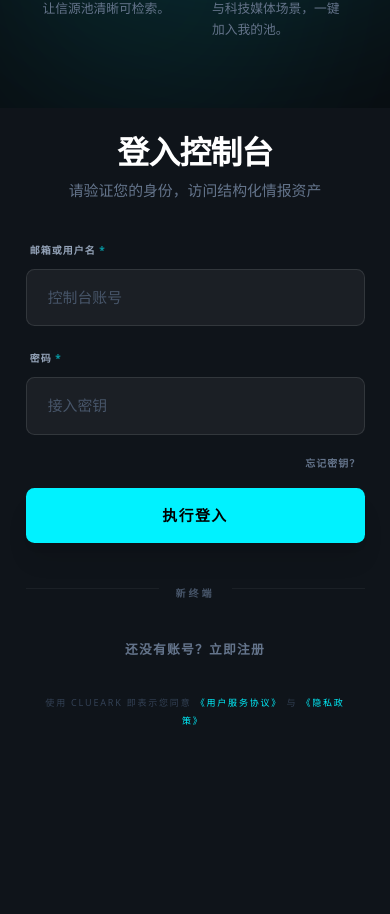
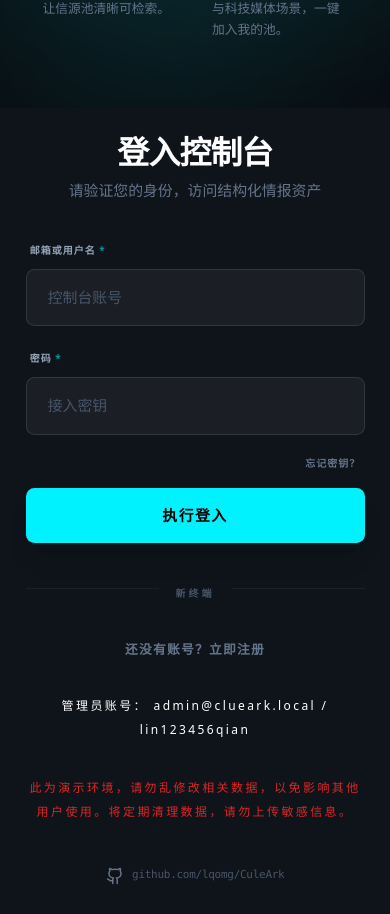
Before and after one commit to lqomg/ClueArk, a React (Vite) app in the folder frontend/: page /login in a window 390 px wide. Shown: the part 398-1312 px from the top of the page. Before the commit the page ends 1154 px from the top, so only its background shows below. Built offline with nearby package versions, Linux system fonts and the light colour scheme; no server answers.

Commit message:
feat: 添加 github 地址和演示环境账号信息

```diff
--- /dev/null
+++ b/frontend/src/components/GithubRepoLink.tsx
@@ -0,0 +1,29 @@
+import { Github } from 'lucide-react';
+import { GITHUB_REPO_LABEL, GITHUB_REPO_URL } from '@/constants/site';
+
+export function GithubRepoLink({
+  showUrl = true,
+  iconSize = 18,
+  className = '',
+}: {
+  showUrl?: boolean;
+  iconSize?: number;
+  className?: string;
+}) {
+  return (
+    <a
+      href={GITHUB_REPO_URL}
+      target="_blank"
+      rel="noopener noreferrer"
+      className={`inline-flex max-w-full items-center gap-2 rounded-lg text-slate-500 transition-colors hover:text-ark-accent ${className}`}
+      aria-label={`开源仓库 ${GITHUB_REPO_LABEL}`}
+    >
+      <Github size={iconSize} className="shrink-0" />
+      {showUrl ? (
+        <span className="truncate font-mono text-[11px] tracking-tight text-slate-600 hover:text-ark-accent/90">
+          {GITHUB_REPO_LABEL}
+        </span>
+      ) : null}
+    </a>
+  );
+}
--- a/frontend/src/components/auth/AuthBrandingLayout.tsx
+++ b/frontend/src/components/auth/AuthBrandingLayout.tsx
@@ -1,4 +1,5 @@
 import { Link } from 'react-router-dom';
+import { GithubRepoLink } from '@/components/GithubRepoLink';
 
 const inputClass =
   'w-full px-5 py-4 rounded-lg bg-white/5 border border-white/10 text-ark-text placeholder:text-slate-600 focus:border-ark-accent/50 focus:bg-white/[0.08] transition-all outline-none text-sm';
@@ -68,18 +69,16 @@ export function AuthBrandingLayout({
             <p className="text-sm font-light text-slate-500">{subtitle}</p>
           </div>
           {children}
-          {showLegalFooter ? (
-            <p className="px-4 text-center text-[9px] uppercase leading-loose tracking-[0.2em] text-slate-700">
-              使用 ClueArk 即表示您同意
-              <Link to="/legal/terms" className="mx-1 text-ark-accent hover:underline" target="_blank">
-                《用户服务协议》
-              </Link>
-              与
-              <Link to="/legal/privacy" className="mx-1 text-ark-accent hover:underline" target="_blank">
-                《隐私政策》
-              </Link>
-            </p>
-          ) : null}
+          <p className="px-1 text-center text-[12px] gap-1  leading-loose tracking-[0.2em] ">
+            管理员账号：
+            admin@clueark.local / lin123456qian
+          </p>
+          <p className=" text-center text-[12px] gap-1  leading-loose tracking-[0.2em] text-red-600">
+            此为演示环境，请勿乱修改相关数据，以免影响其他用户使用。将定期清理数据，请勿上传敏感信息。
+          </p>
+          <div className="flex justify-center pt-1">
+            <GithubRepoLink className="px-2 py-1" />
+          </div>
         </div>
       </div>
     </div>
--- a/frontend/src/components/layout/AppShell.tsx
+++ b/frontend/src/components/layout/AppShell.tsx
@@ -1,5 +1,6 @@
 import { Link, NavLink, Outlet, useNavigate } from 'react-router-dom';
 import { Bookmark, Database, Layers, LogOut, Newspaper, Radar, User, Users } from 'lucide-react';
+import { GithubRepoLink } from '@/components/GithubRepoLink';
 import { useAuthStore } from '@/stores/authStore';
 
 function shellNavClass(isActive: boolean) {
@@ -105,7 +106,11 @@ export function AppShell() {
           </nav>
         </div>
 
-        <div className="mt-auto border-t border-ark-border p-4">
+        <div className="mt-auto flex flex-col border-t border-ark-border">
+          <div className="px-4 py-3">
+            <GithubRepoLink className="w-full justify-center px-2 py-1.5 hover:bg-white/5" />
+          </div>
+          <div className="border-t border-ark-border p-4">
             <button
               type="button"
               className="group flex w-full items-center gap-3 rounded-lg px-4 py-3 text-sm font-medium text-slate-500 transition-colors hover:text-white"
@@ -114,6 +119,7 @@ export function AppShell() {
               <LogOut size={18} className="transition-transform group-hover:-translate-x-0.5" />
               退出登录
             </button>
+          </div>
         </div>
       </aside>
 
@@ -124,9 +130,12 @@ export function AppShell() {
               <span>线索</span>
               <span className="text-ark-accent">方舟</span>
             </div>
+            <div className="flex items-center gap-3">
+              <GithubRepoLink showUrl={false} iconSize={20} className="text-slate-500 hover:text-ark-accent" />
               <button type="button" className="text-xs text-slate-500 hover:text-ark-accent" onClick={logout}>
                 退出
               </button>
+            </div>
           </div>
           <div className="flex flex-wrap items-center gap-x-3 gap-y-2 text-xs text-slate-500">
             <Link className="inline-flex items-center gap-1 hover:text-ark-text" to="/app/feed">
@@ -165,10 +174,11 @@ export function AppShell() {
           </div>
         </header>
 
-        <header className="hidden shrink-0 items-center justify-between border-b border-ark-border bg-ark-bg px-8 py-4 md:flex">
-          <div className="text-xs font-bold uppercase tracking-widest text-slate-500">
+        <header className="hidden shrink-0 items-center justify-between gap-4 border-b border-ark-border bg-ark-bg px-8 py-4 md:flex">
+          <div className="min-w-0 text-xs font-bold uppercase tracking-widest text-slate-500">
             终端 <span className="font-mono text-ark-accent/90">{user?.email}</span>
           </div>
+          <GithubRepoLink className="shrink-0 text-slate-500" />
         </header>
 
         <main
--- /dev/null
+++ b/frontend/src/constants/site.ts
@@ -0,0 +1,3 @@
+/** 官方开源仓库 */
+export const GITHUB_REPO_URL = 'https://github.com/lqomg/CuleArk';
+export const GITHUB_REPO_LABEL = 'github.com/lqomg/CuleArk';
```
Lines whose indentation alone changed are shown as unchanged.
